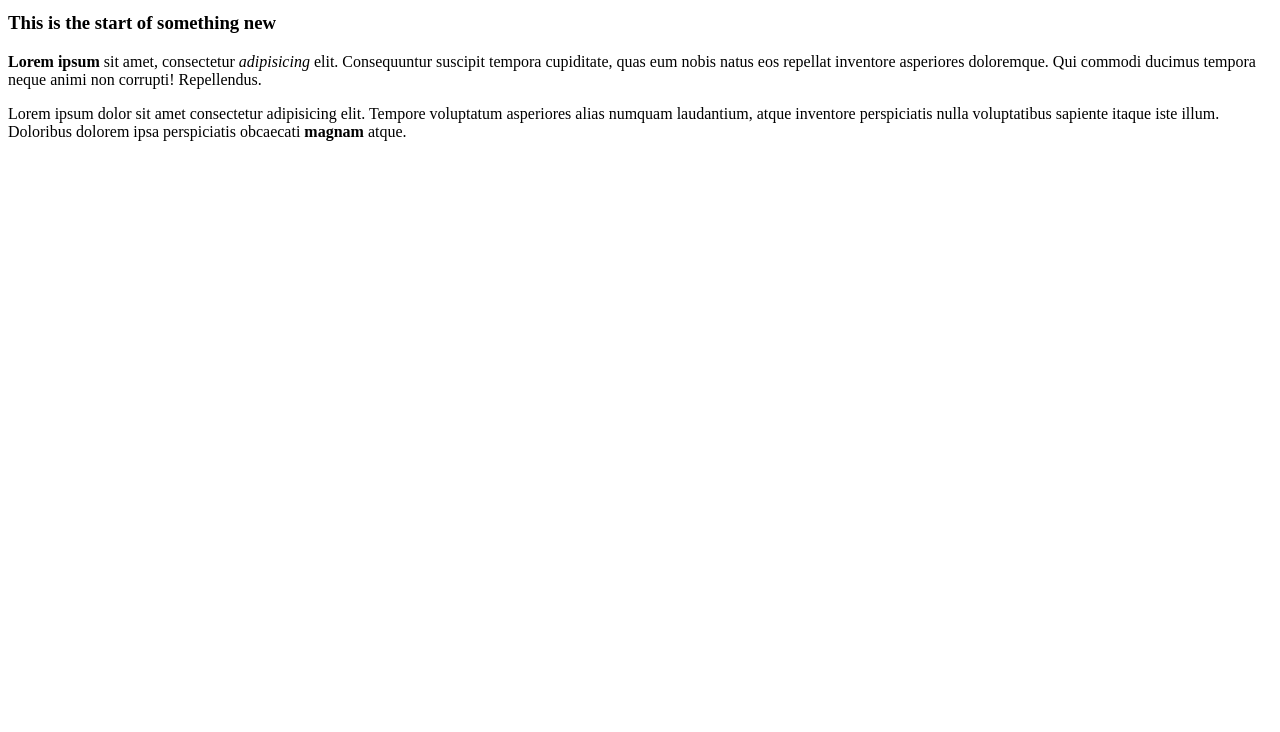
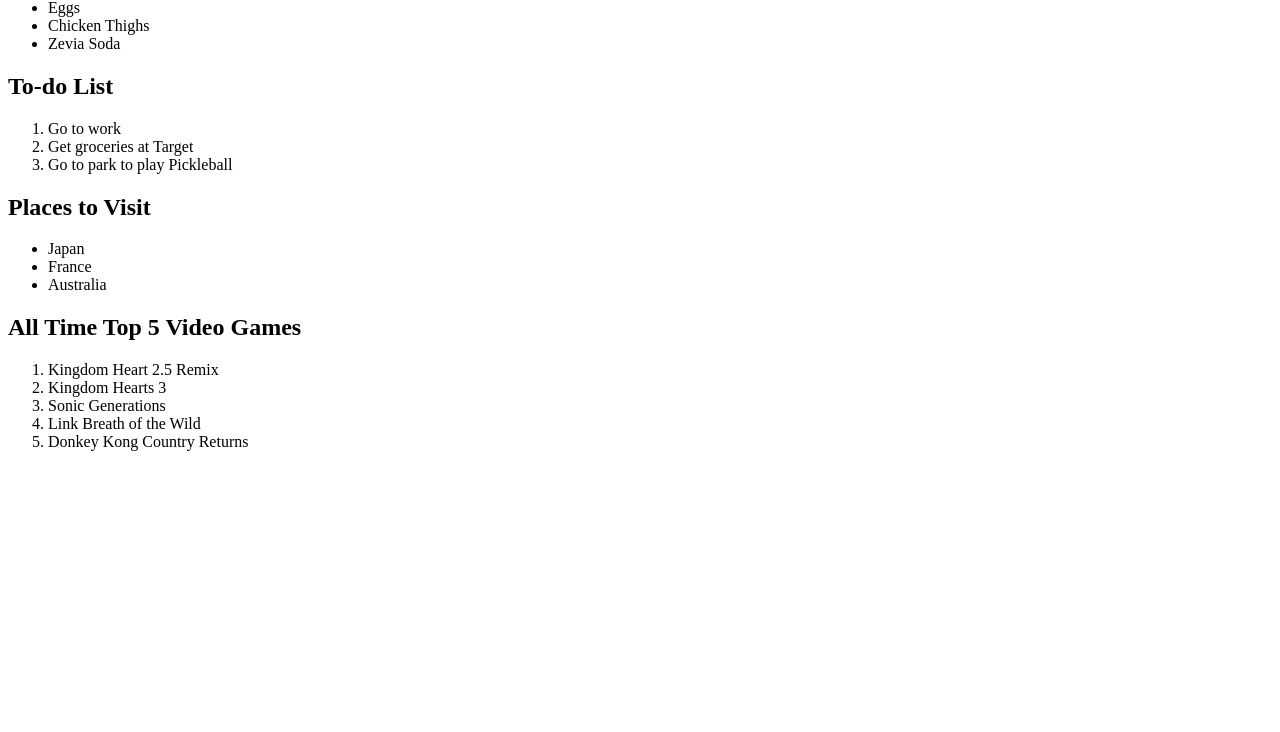
Before and after one commit to JamesGraham798/git_test, a plain HTML site: page html-learning/index.html in a window 1280 px wide. Shown: the part 68-800 px from the top of the page. Drawn offline with Linux system fonts and the light colour scheme.

Commit message:
added new index file with unordered and ordered lists practice

```diff
--- a/html-learning/index.html
+++ b/html-learning/index.html
@@ -1,19 +1,36 @@
 <!DOCTYPE html>
 <html lang="en">
-    <head>
-        <!-- can create comments using cmd + / -->
+    <header>
         <meta charset="UTF-8">
-        <title>My first Webpage</title>
-    </head>
+        <title>Webpage Practice</title>
+    </header>
 
     <body>
-        <h1>Hello World!</h1>
-        <h3>This is the start of something new</h3>
-        <p>
-            <strong>Lorem ipsum</strong> sit amet, consectetur <em>adipisicing</em> elit. Consequuntur suscipit tempora cupiditate, quas eum nobis natus eos repellat inventore asperiores doloremque. Qui commodi ducimus tempora neque animi non corrupti! Repellendus.
-        </p>
-        <p>
-            Lorem ipsum dolor sit amet consectetur adipisicing elit. Tempore voluptatum asperiores alias numquam laudantium, atque inventore perspiciatis nulla voluptatibus sapiente itaque iste illum. Doloribus dolorem ipsa perspiciatis obcaecati <strong>magnam</strong> atque.
-        </p>
+        <h2>Shopping List</h2>
+        <ul>
+            <li>Eggs</li>
+            <li>Chicken Thighs</li>
+            <li>Zevia Soda</li>
+        </ul>
+        <h2>To-do List</h2>
+        <ol>
+            <li>Go to work</li>
+            <li>Get groceries at Target</li>
+            <li>Go to park to play Pickleball</li>
+        </ol>
+        <h2>Places to Visit</h2>
+        <ul>
+            <li>Japan</li>
+            <li>France</li>
+            <li>Australia</li>
+        </ul>
+        <h2>All Time Top 5 Video Games</h2>
+        <ol>
+            <li>Kingdom Heart 2.5 Remix</li>
+            <li>Kingdom Hearts 3</li>
+            <li>Sonic Generations</li>
+            <li>Link Breath of the Wild</li>
+            <li>Donkey Kong Country Returns</li>
+        </ol>
     </body>
 </html>
```
